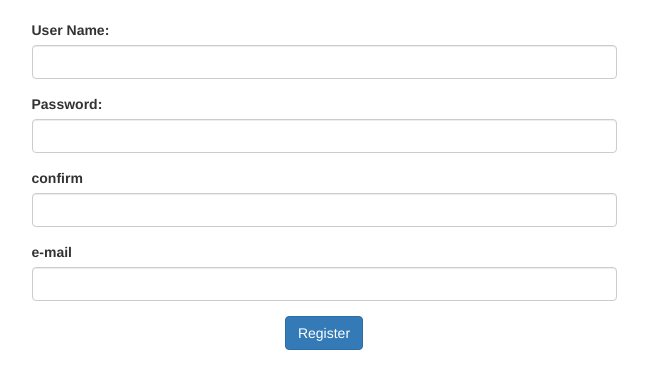
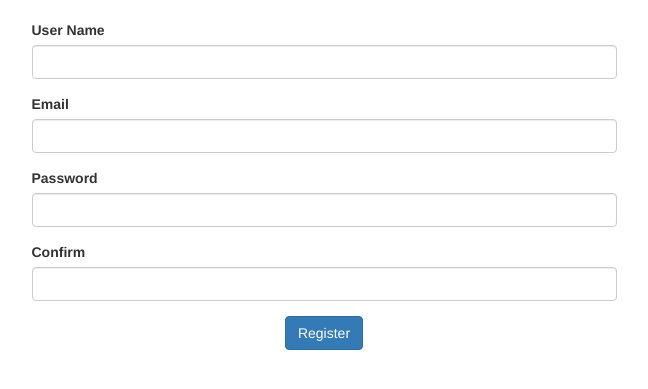
Before and after one commit to jackSDU/Finance, a Django app: page /register/ in a window 1280 px wide. Shown: the part 52-441 px from the top of the page, without its empty margins (316-964 px from the left). Run offline with Django 3.2, Linux system fonts and the light colour scheme; some libraries are stand-ins or nearby versions.

Commit message:
Email required when register.

```diff
--- a/Main/views.py
+++ b/Main/views.py
@@ -47,8 +47,8 @@ def register(req):
         return ren2res("register.html",req)
     elif req.method=='POST':
         try:
-            u=User.objects.create_user(req.POST['name'],password=req.POST['pw'])
-        except Exception:
+            User.objects.create_user(req.POST['name'],req.POST['email'],req.POST['pw'])
+        except:
             return ren2res("register.html",req,{'err':"The username has been used."})
         auth.login(req,auth.authenticate(username=req.POST['name'],password=req.POST['pw']))
         return HttpResponseRedirect("/")
--- a/template/register.html
+++ b/template/register.html
@@ -6,6 +6,9 @@
 function pwck(){
     if($("#name").val().length==0){
         alert("Not input username!");
+    }
+    if($("#email").val().length==0){
+        alert("Not input email!");
     }
     else if($("#pw").val().length==0){
         alert("Not input password!");
@@ -24,22 +27,22 @@ function pwck(){
     <div class="row">
         <div class=" col-md-6 col-md-offset-3">
             <div class="form-group">
-                <label>User Name:</label>
+                <label>User Name</label>
                 <input type="text" class="form-control" name="name" id="name">
             </div>
             <div class="form-group">
-                <label>Password:</label>
+                <label>Email</label>
+                <input type="text" class="form-control" name="email" id="email">
+            </div>
+            <div class="form-group">
+                <label>Password</label>
                 <input type="password" class="form-control" name="pw" id="pw">
             </div>
             <div class="form-group">
-                <label>confirm</label>
+                <label>Confirm</label>
                 <input type="password" class="form-control" id="pwr">
             </div>
 
-            <div class="form-group">
-                <label>e-mail</label>
-                <input type="text" class="form-control" name="email" id="email">
-            </div>
         </div>
     </div>
     <button type="submit" class="btn btn-primary center-block">Register</button>
```
